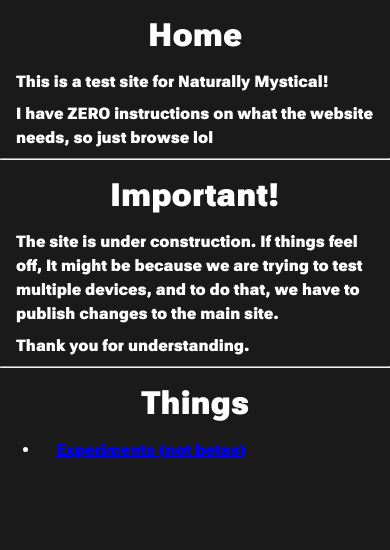
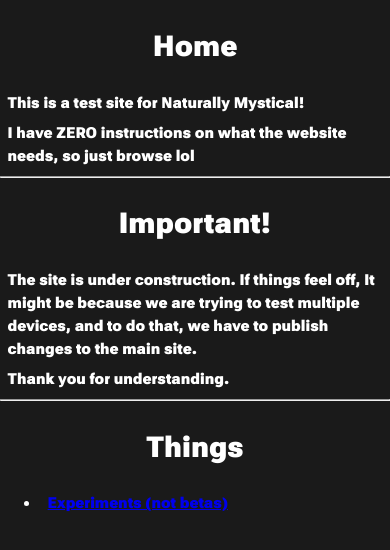
Before and after one commit to RoastedGoat/naturally-mystical-testing-site, a plain HTML site: page index.html in a window 390 px wide. Drawn offline with Linux system fonts and the light colour scheme.

Commit message:
Mobile patch 2

```diff
--- a/index.css
+++ b/index.css
@@ -12,8 +12,8 @@ h1 {
     font-style: normal;
     color: #ffff;
     font-variation-settings: "slnt" 0, "wdth" 151, "GRAD" 150, "XOPQ" 175, "XTRA" 468, "YOPQ" 135, "YTAS" 750, "YTDE" -203, "YTFI" 738, "YTLC" 514, "YTUC" 712;
-    font-size: 2em;
-    /* Consistent font size */
+    font-size: 2.5rem;
+    /* Adjusted for high-resolution displays */
     text-align: center;
     margin: 0.5em 0;
 }
@@ -23,20 +23,51 @@ li {
     color: #ffff;
     font-family: "Roboto Flex", sans-serif;
     font-optical-sizing: auto;
-    font-weight: 50;
+    font-weight: 400;
+    /* Adjusted weight for better readability */
     font-style: normal;
     font-variation-settings: "slnt" 0, "wdth" 100, "GRAD" 0, "XOPQ" 175, "XTRA" 468, "YOPQ" 25, "YTAS" 750, "YTDE" -203, "YTFI" 738, "YTLC" 514, "YTUC" 712;
-    font-size: 1em;
-    /* Consistent font size */
+    font-size: 1.2rem;
+    /* Increased for better readability on high-res screens */
     line-height: 1.5;
     /* Maintain line height for readability */
     margin: 0.5em 0;
     padding: 0 1em;
-    /* Keep this for some padding */
+    /* Keep padding for better spacing */
     word-wrap: break-word;
     /* Allow long words to break */
     white-space: normal;
     /* Allow normal wrapping */
 }
 
-/* Remove mobile-friendly adjustments */
+/* Responsive adjustments for smaller devices */
+@media (max-width: 768px) {
+    h1 {
+        font-size: 2rem;
+        /* Slightly smaller for mobile, but retains prominence */
+        margin: 1em 0;
+        /* Adjust margin for mobile */
+    }
+
+    p,
+    li {
+        font-size: 1rem;
+        /* Maintained size for readability on mobile */
+        padding: 0 0.5em;
+        /* Adjust padding for mobile */
+    }
+}
+
+/* Extra small devices (portrait phones, less than 576px) */
+@media (max-width: 576px) {
+    h1 {
+        font-size: 1.8rem;
+        /* Further adjust for very small screens */
+    }
+
+    p,
+    li {
+        font-size: 0.95rem;
+        /* Further adjust for very small screens */
+    }
+}
```
